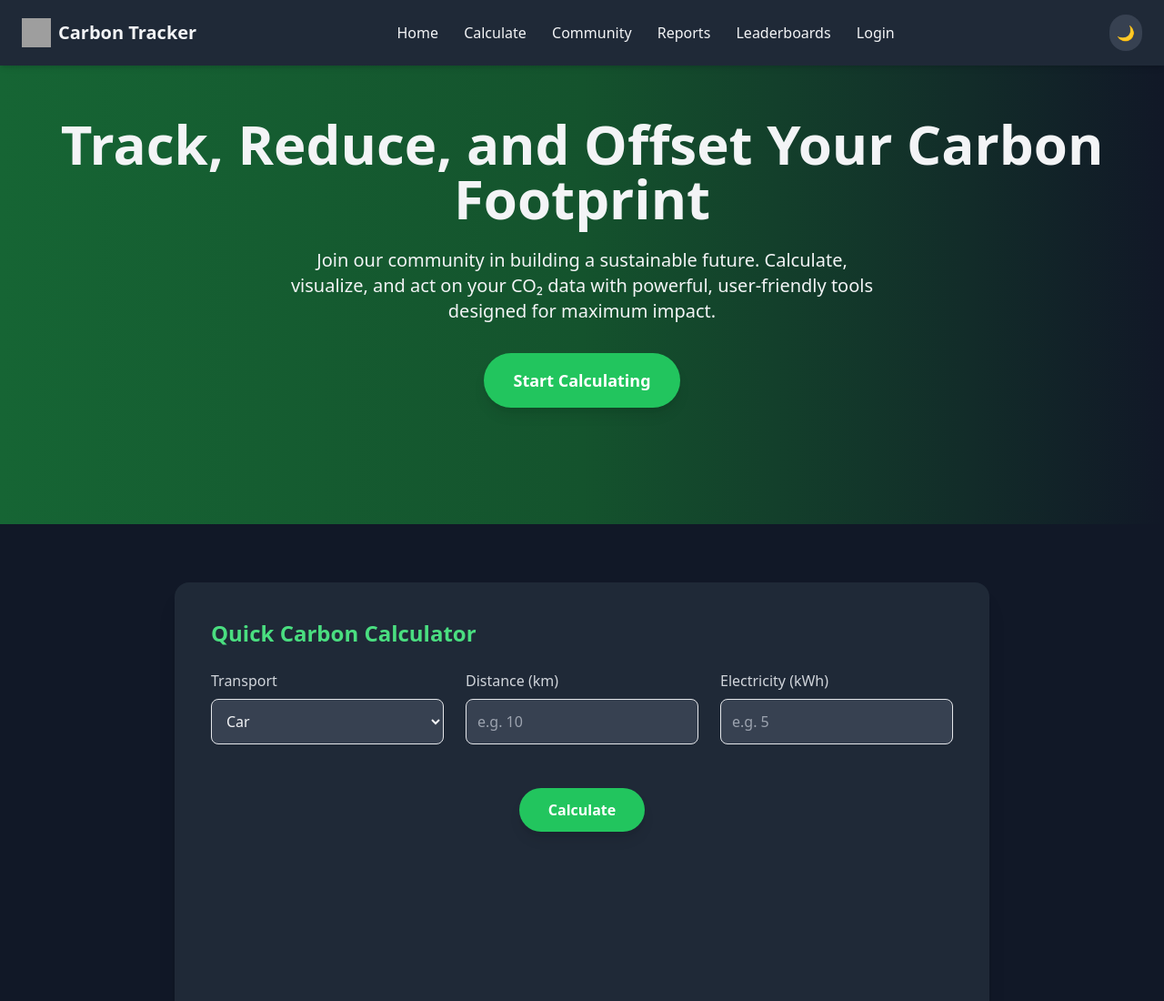
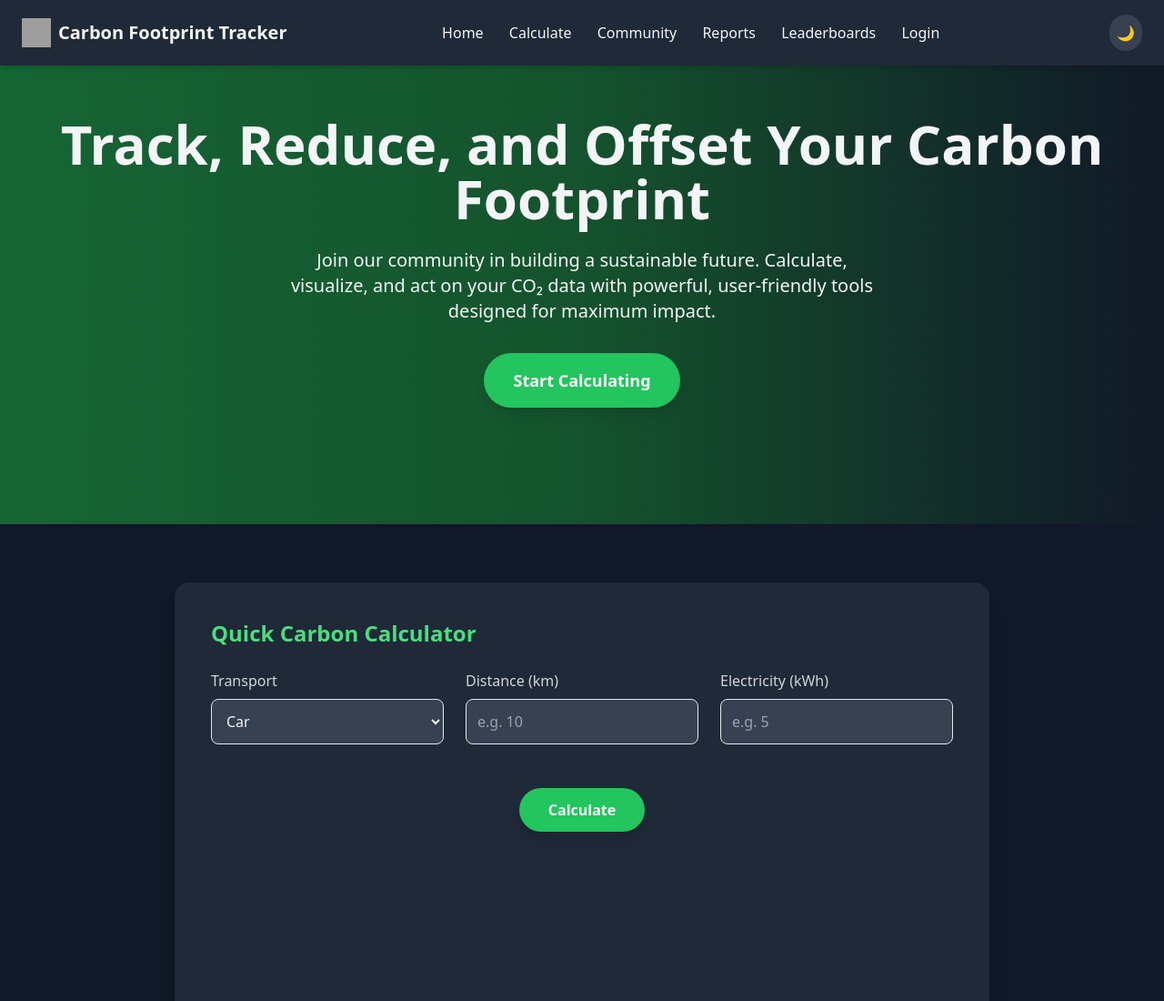
Before and after one commit to SHITALYADAV938/carbon, a website: page client/pages/js/index.html in a window 1280 px wide. Shown: the top 1100 px of the page at 91% size. Drawn offline with nearby package versions, Linux system fonts and the light colour scheme; no server answers; grey boxes are pictures that could not be loaded; files whose address does not match are found by name.

Commit message:
Update index.html

```diff
--- a/client/pages/js/index.html
+++ b/client/pages/js/index.html
@@ -14,7 +14,7 @@
     <div class="container mx-auto flex justify-between items-center py-4 px-6">
       <div class="flex items-center gap-2">
         <img src="https://cdn-icons-png.flaticon.com/512/2910/2910765.png" alt="Logo" class="w-8 h-8">
-        <span class="font-bold text-xl">Carbon Tracker</span>
+        <span class="font-bold text-xl">Carbon Footprint Tracker</span>
       </div>
       <nav class="space-x-6">
         <a href="#home" class="hover:text-green-400 transition">Home</a>
```
